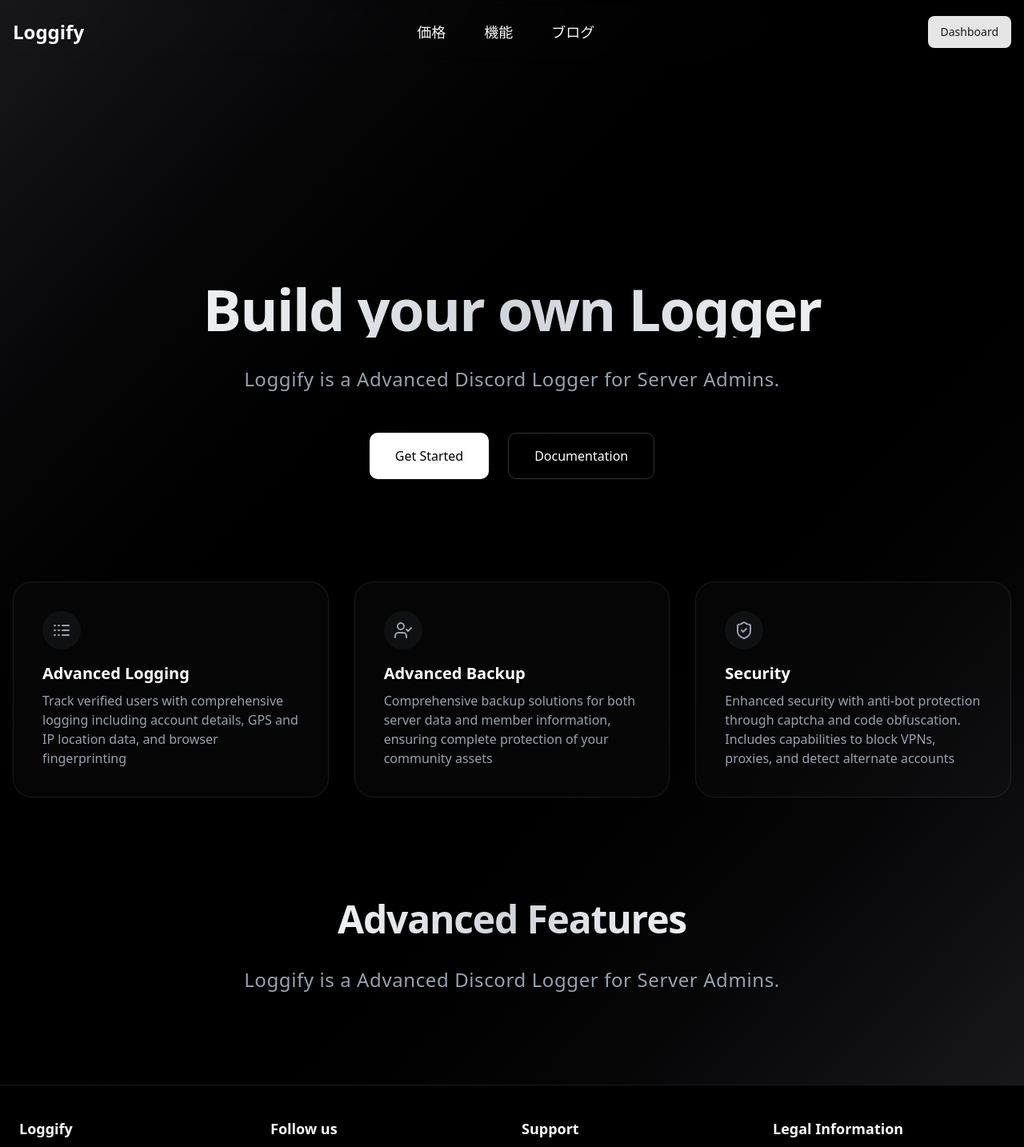
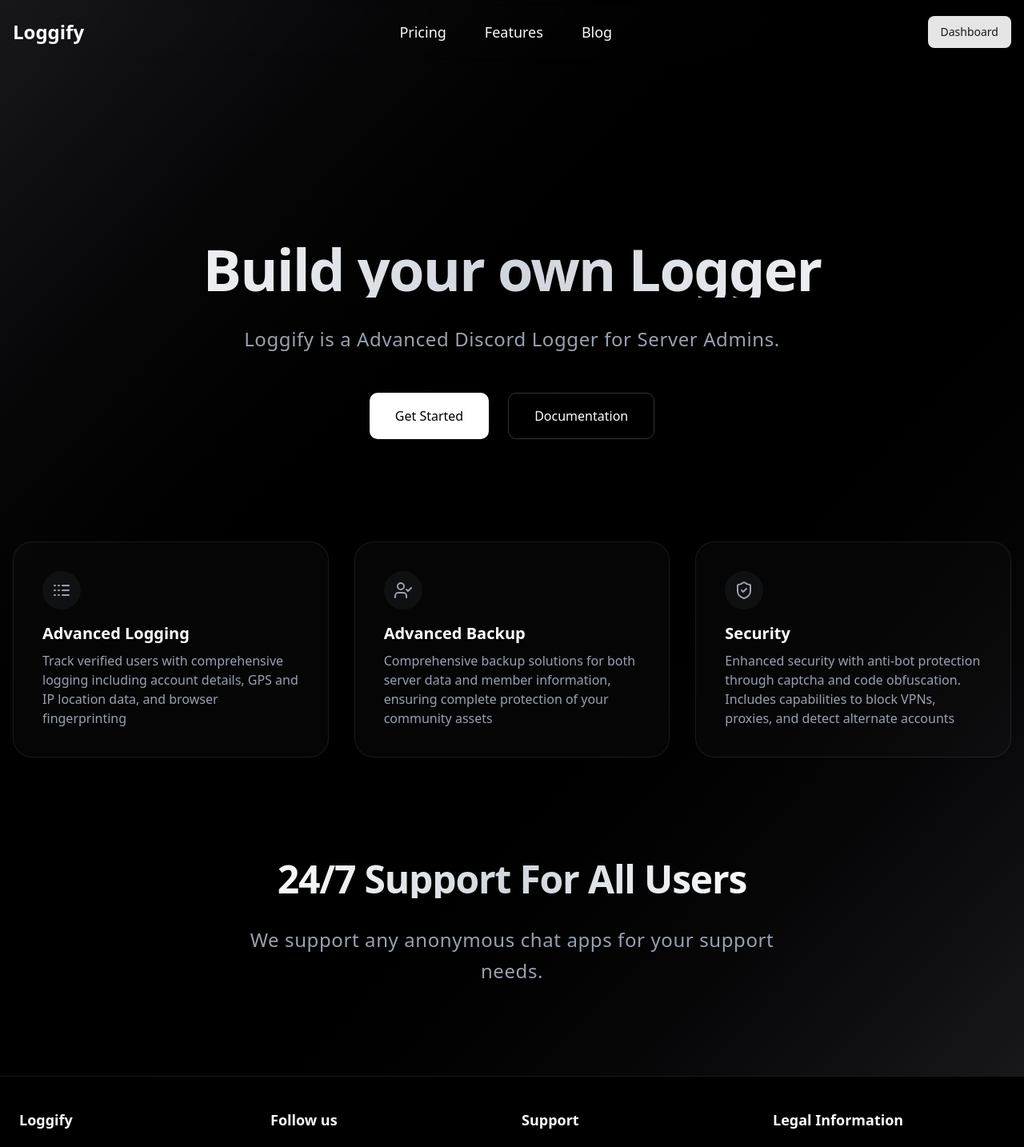
Before and after one commit to yuk228/Loggify, a Next.js app: page / in a window 1280 px wide. Shown: the top 1434 px of the page at 80% size. Built offline with nearby package versions, Linux system fonts and the light colour scheme; no server answers.

Commit message:
🚧 fix padding-top

```diff
--- a/app/page.tsx
+++ b/app/page.tsx
@@ -22,10 +22,11 @@ const features = [
   },
 ];
 
+
 export default function Home() {
   return (
     <main className="flex flex-col items-center justify-center min-h-screen bg-gradient-to-br from-zinc-900 via-black to-zinc-900 text-white">
-      <section className="container mx-auto px-4 pt-[350px] pb-16 text-center relative">
+      <section className="container mx-auto px-4 pt-[300px] pb-16 text-center relative">
         <div className="absolute inset-0 bg-[radial-gradient(circle_at_center,_var(--tw-gradient-stops))] from-blue-500/10 via-transparent to-transparent"></div>
           <motion.div
             initial={{ opacity: 0, y: -20 }}
@@ -83,11 +84,12 @@ export default function Home() {
       <section className="">
         <div className="container mx-auto px-4 py-16 text-center relative">
           <h2 className="text-4xl md:text-5xl font-bold mb-8 tracking-tight bg-clip-text text-transparent bg-gradient-to-r from-white via-gray-300 to-white">
-            Advanced Features
+            24/7 Support For All Users
           </h2>
           <p className="text-xl md:text-2xl text-gray-400 mb-12 tracking-wide max-w-2xl mx-auto leading-relaxed">
-            Loggify is a Advanced Discord Logger for Server Admins.
+            We support any anonymous chat apps for your support needs.
           </p>
+
         </div>
       </section>
     </main>
--- a/components/layouts/header.tsx
+++ b/components/layouts/header.tsx
@@ -9,9 +9,9 @@ export default async function Header () {
         <div className="container mx-auto px-4 h-20 flex items-center justify-between">
             <Link href="/" className="block font-bold text-2xl transition-transform duration-300 ease-in-out transform hover:scale-105">Loggify</Link>
             <ul className="flex text-xl gap-4">
-              <li><Button variant="ghost"><Link href="/pricing" className="hover:text-foreground transition-colors text-lg">価格</Link></Button></li>
-              <li><Button variant="ghost"><Link href="https://github.com/yuk228/" className="hover:text-foreground transition-colors text-lg">機能</Link></Button></li>
-              <li><Button variant="ghost"><Link href="https://github.com/yuk228/" className="hover:text-foreground transition-colors text-lg">ブログ</Link></Button></li>
+              <li><Button variant="ghost"><Link href="/pricing" className="hover:text-foreground transition-colors text-lg">Pricing</Link></Button></li>
+              <li><Button variant="ghost"><Link href="/features" className="hover:text-foreground transition-colors text-lg">Features</Link></Button></li>
+              <li><Button variant="ghost"><Link href="/blogs" className="hover:text-foreground transition-colors text-lg">Blog</Link></Button></li>
             </ul>
             <div className="flex items-center gap-4">
               <SignedIn>
```
